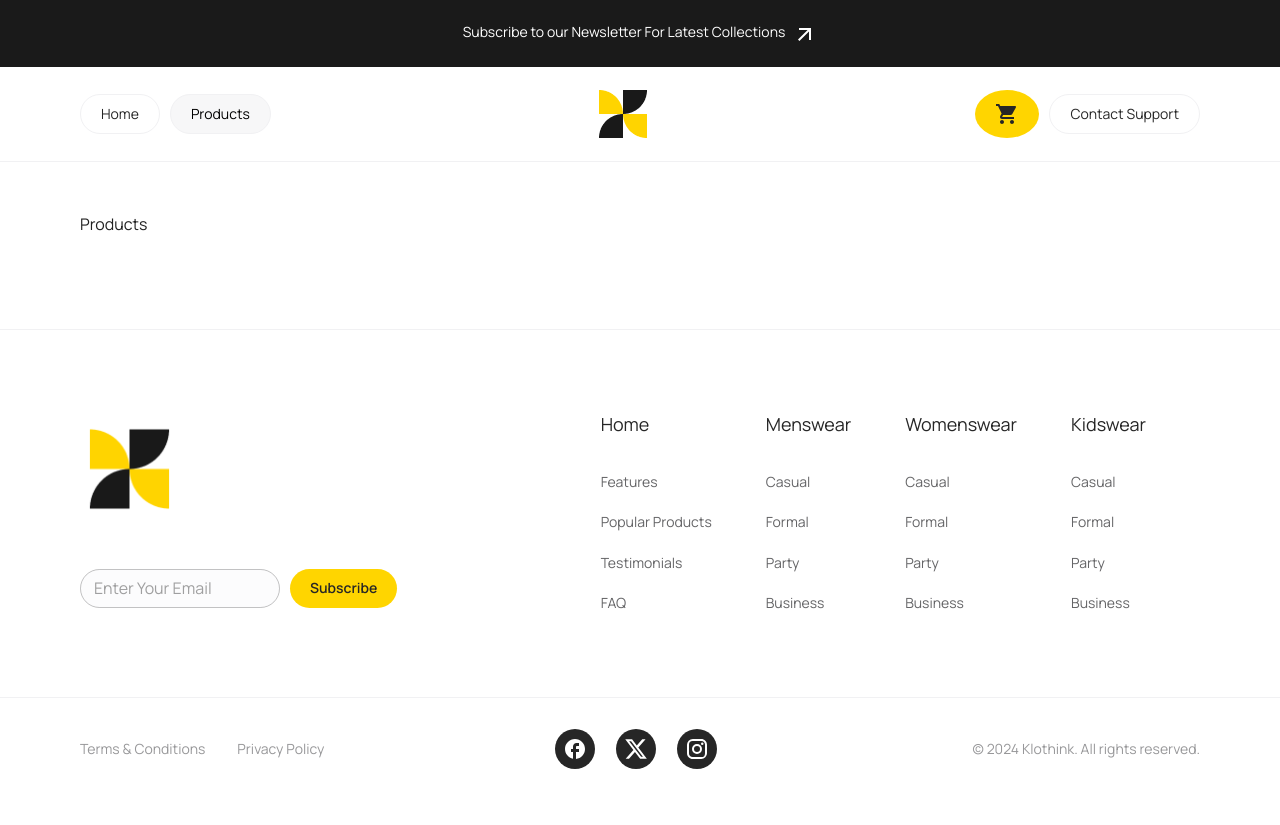
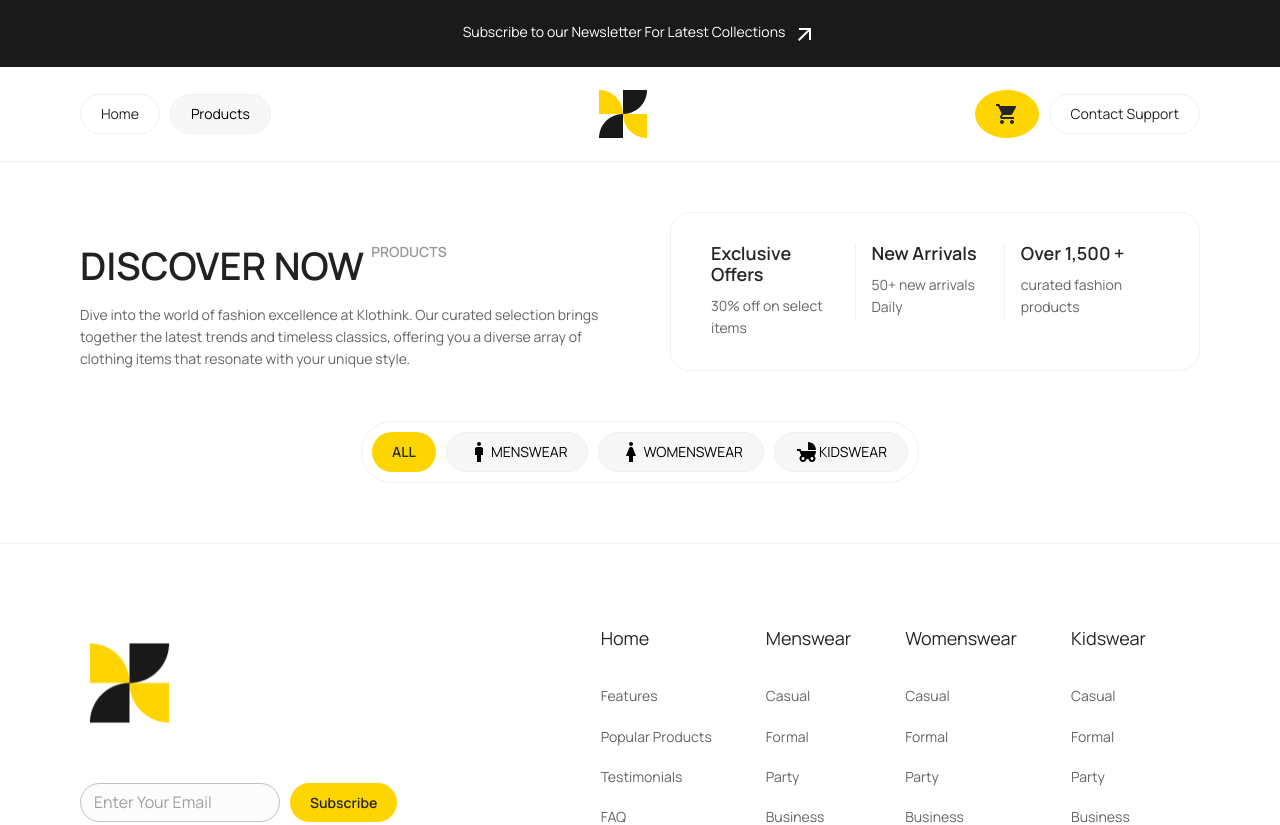
Before and after one commit to gabriel-victor933/project-front-ecommerce, a React (Vite) app: page /products in a window 1280 px wide. Shown: the top 825 px of the page. Before the commit the page ends 800 px from the top, so only its background shows below. Built offline with nearby package versions, Linux system fonts and the light colour scheme.

Commit message:
feat: adding products page, cover and categories buttons

```diff
--- a/src/App.jsx
+++ b/src/App.jsx
@@ -4,6 +4,7 @@ import { ThemeProvider } from "@mui/material"
 import {CssBaseline} from "@mui/material"
 import Global from "./layout/global"
 import Home from "./pages/Home"
+import Products from "./pages/Products"
 
 function App() {
 
@@ -15,7 +16,7 @@ function App() {
           <Route path='/' element={<Global />} >
               <Route index element={<Home />}/>
               <Route path='products'>
-                  <Route index element={<>Products</>}/>
+                  <Route index element={<Products />}/>
                   <Route path=':id' element={<>id</>}/>
               </Route>
               <Route path='support' element={<>suport</>}/>
--- /dev/null
+++ b/src/pages/Products.jsx
@@ -0,0 +1,74 @@
+import { useEffect, useState } from "react";
+import DiscoverNow from "../sections/products/DiscoverNow";
+import { Grid2, Box, Button } from "@mui/material";
+import ManIcon from '@mui/icons-material/Man';
+import WomanIcon from '@mui/icons-material/Woman';
+import ChildFriendlyIcon from '@mui/icons-material/ChildFriendly';
+import { useLocation } from "react-router-dom";
+
+export default function Products() {
+
+    const [selected, setSelected] = useState('ALL')
+
+    let location = useLocation();
+
+    useEffect(() => {
+        if(location.search){
+            const searchParams = new URLSearchParams(location.search)
+
+            const category = searchParams.get('category')
+            if(category){
+                switch(category){
+                    case 'men': setSelected('MENSWEAR');break;
+                    case 'women': setSelected('WOMENSWEAR');break;
+                    case 'kids': setSelected('KIDSWEAR');break;
+                }
+            }
+        }
+    },[location])
+
+    function renderIcon(item) {
+        switch (item) {
+            case 'MENSWEAR': return <ManIcon />
+            case 'WOMENSWEAR': return <WomanIcon />
+            case 'KIDSWEAR': return <ChildFriendlyIcon />
+            case 'ALL': return <></>
+        }
+    }
+
+    return (
+        <>
+            <DiscoverNow />
+            <Grid2
+                display='flex'
+                justifyContent={'center'}
+                mb={{ xs: '60px', xl: '80px' }}
+            >
+                <Box
+                    sx={{
+                        border: '1px solid #F1F1F3',
+                        display: 'flex',
+                        gap: '10px',
+                        p: '10px',
+                        borderRadius: '100px'
+                    }}
+                >
+                    {['ALL', 'MENSWEAR', 'WOMENSWEAR', 'KIDSWEAR'].map((item, i) => (
+                        <Button
+                            key={i}
+                            variant={selected === item ? 'contained' : 'outlined'}
+                            color={selected === item ? 'primary' : 'secondary'}
+                            onClick={() => setSelected(item)}
+                        >
+                            <>
+                                {renderIcon(item)}
+                                {item}
+                            </>
+
+                        </Button>
+                    ))}
+                </Box>
+            </Grid2>
+        </>
+    )
+}
--- a/src/sections/home/MainProduct.jsx
+++ b/src/sections/home/MainProduct.jsx
@@ -18,12 +18,8 @@ export default function MainProduct(){
             display={'grid'}
             sx={{
                 mb: '50px',
-                gridTemplateColumns: '11fr 9fr',
+                gridTemplateColumns: {md: '11fr 9fr', xs: '1fr'},
                 gap: {xl: '80px', md: '60px', xs: '40px' },
-
-                '@media(max-width: 900px)': {
-                    gridTemplateColumns: '1fr',
-                }
             }}
         >
             <Grid2>
--- /dev/null
+++ b/src/sections/products/DiscoverNow.jsx
@@ -0,0 +1,65 @@
+import { Grid2, Box, Typography } from "@mui/material"
+
+export default function DiscoverNow() {
+
+    return (
+        <Grid2
+            display={'grid'}
+            sx={{
+                alignItems: 'end',
+                mb: '50px',
+                gridTemplateColumns: { md: '1fr 1fr', xs: '1fr' },
+                gap: { xl: '80px', md: '60px', xs: '40px' },
+            }}
+        >
+            <Grid2>
+                <Box
+                    sx={{
+                        display: 'flex',
+                        gap: '7px',
+                        mb: { xl: '36px', mb: '24px', xs: '16px' },
+                        flexDirection: { md: 'row', xs: 'column-reverse' },
+                    }}
+                >
+                    <Typography variant='h1'>
+                        DISCOVER NOW
+                    </Typography>
+                    <Typography variant='h5' color='grey.60' sx={{ minWidth: '190px' }}>
+                        PRODUCTS
+                    </Typography>
+                </Box>
+                <Typography variant='h6' color='grey.40'>
+                    Dive into the world of fashion excellence at Klothink.
+                    Our curated selection brings together the latest trends and timeless classics,
+                    offering you a diverse array of clothing items that resonate with your unique style.
+                </Typography>
+            </Grid2>
+            <Grid2
+                sx={{
+                    border: '1px solid #F1F1F3',
+                    borderRadius: '20px',
+                    gap: { xl: '20px', md: '16px', xs: '8px' },
+                    py: { xl: '40px', md: '30px', xs: '20px' },
+                    px: { xl: '50px', md: '40px', xs: '20px' },
+                    display: 'flex',
+                    justifyContent: 'space-between'
+                }}
+            >
+                <Box>
+                    <Typography variant='h3' color='grey.15' mb={{xs: '6px', md: '10px', xl: '14px'}}>Exclusive Offers</Typography>
+                    <Typography variant='h6' color='grey.40'>30% off on select items</Typography>
+                </Box>
+                <Box sx={{height: '77px', width: '1px', bgcolor: '#F1F1F3'}}></Box>
+                <Box>
+                    <Typography variant='h3' color='grey.15' mb={{xs: '6px', md: '10px', xl: '14px'}}>New Arrivals</Typography>
+                    <Typography variant='h6' color='grey.40'>50+ new arrivals Daily</Typography>
+                </Box>
+                <Box sx={{height: '77px', width: '1px', bgcolor: '#F1F1F3'}}></Box>
+                <Box>
+                    <Typography variant='h3' color='grey.15' mb={{xs: '6px', md: '10px', xl: '14px'}}>Over 1,500 +</Typography>
+                    <Typography variant='h6' color='grey.40'>curated fashion products</Typography>
+                </Box>
+            </Grid2>
+        </Grid2>
+    )
+}
```
